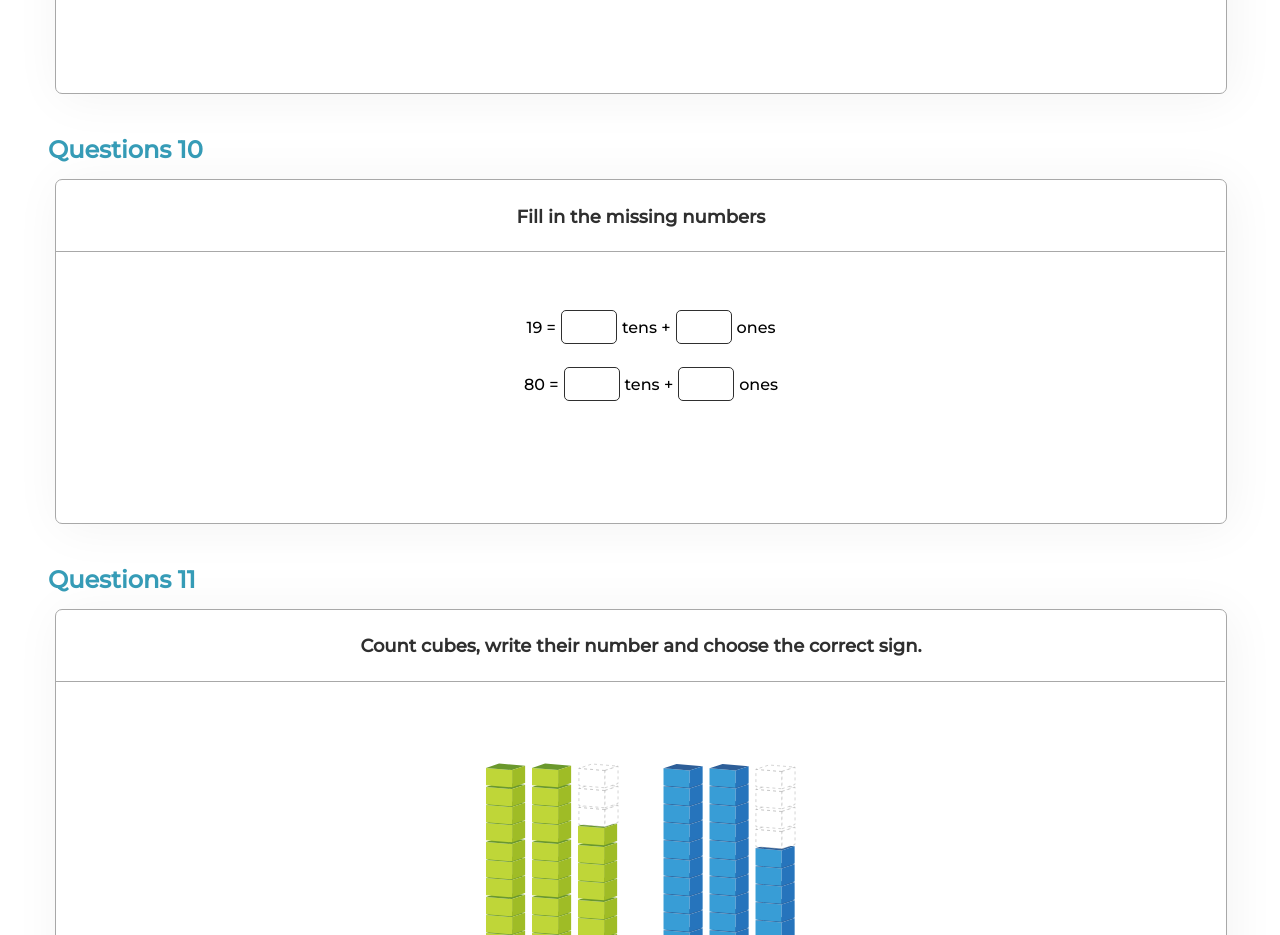
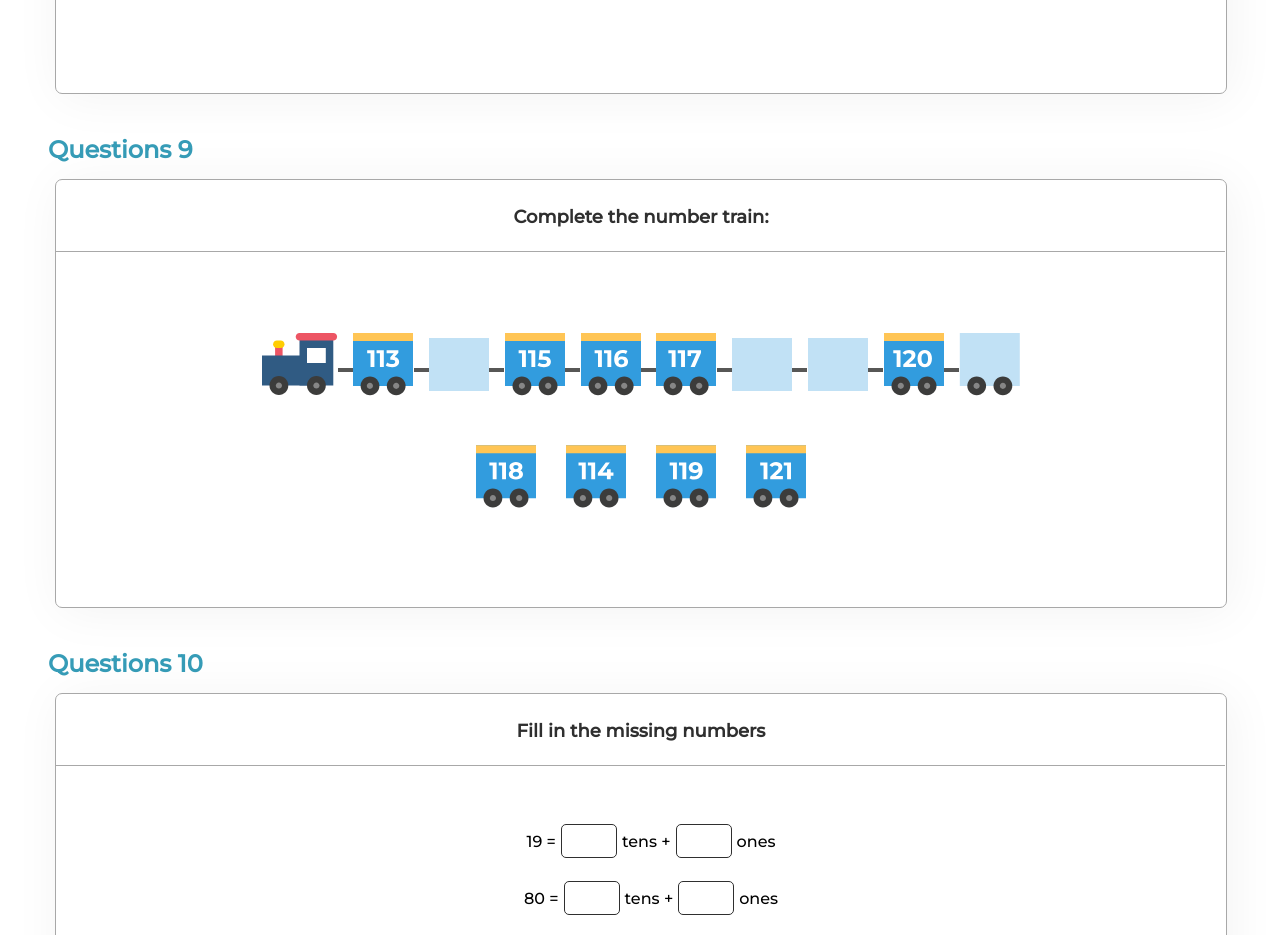
Before and after one commit to BossNumber1/2022_practithink, a plain HTML site: page TOTAL_GROUP_FIRST_WEEK/index.html in a window 1280 px wide. Shown: the part 4040-4975 px from the top of the page. Drawn offline with Linux system fonts and the light colour scheme; a script that the page names is missing.

Commit message:
completed the visual part of question 9

```diff
--- a/TOTAL_GROUP_FIRST_WEEK/global.css
+++ b/TOTAL_GROUP_FIRST_WEEK/global.css
@@ -6,6 +6,7 @@
 @import "./styles/question6.css";
 @import "./styles/question7.css";
 @import "./styles/question8.css";
+@import "./styles/question9.css";
 @import "./styles/question10.css";
 @import "./styles/question11.css";
 @import "./styles/question12.css";
--- a/TOTAL_GROUP_FIRST_WEEK/index.html
+++ b/TOTAL_GROUP_FIRST_WEEK/index.html
@@ -368,6 +368,128 @@
                 </div>
             </div>
         </div>
+        <div class="question9">
+            <div class="nameTask">Questions 9</div>
+            <div class="app9">
+                <div class="titlePage9">Complete the number train:</div>
+                <div class="lineUnderHeading9"></div>
+                <div class="content9">
+                    <div class="train">
+                        <div>
+                            <img src="./pictures/9que/main.svg" alt="main" />
+                        </div>
+
+                        <div>
+                            <img src="./pictures/9que/chain.svg" alt="chain" />
+                        </div>
+                        <div>
+                            <img
+                                src="./pictures/9que/wagonFirst.svg"
+                                alt="wagonFirst"
+                            />
+                        </div>
+                        <div>
+                            <img src="./pictures/9que/chain.svg" alt="chain" />
+                        </div>
+                        <div>
+                            <img
+                                src="./pictures/9que/wagonEmpty.svg"
+                                alt="wagonEmpty"
+                            />
+                        </div>
+                        <div>
+                            <img src="./pictures/9que/chain.svg" alt="chain" />
+                        </div>
+                        <div>
+                            <img
+                                src="./pictures/9que/wagonSecond.svg"
+                                alt="wagonSecond"
+                            />
+                        </div>
+                        <div>
+                            <img src="./pictures/9que/chain.svg" alt="chain" />
+                        </div>
+                        <div>
+                            <img
+                                src="./pictures/9que/wagonThird.svg"
+                                alt="wagonThird"
+                            />
+                        </div>
+                        <div>
+                            <img src="./pictures/9que/chain.svg" alt="chain" />
+                        </div>
+                        <div>
+                            <img
+                                src="./pictures/9que/wagonFourth.svg"
+                                alt="wagonFourth"
+                            />
+                        </div>
+                        <div>
+                            <img src="./pictures/9que/chain.svg" alt="chain" />
+                        </div>
+                        <div>
+                            <img
+                                src="./pictures/9que/wagonEmpty.svg"
+                                alt="wagonEmpty"
+                            />
+                        </div>
+                        <div>
+                            <img src="./pictures/9que/chain.svg" alt="chain" />
+                        </div>
+                        <div>
+                            <img
+                                src="./pictures/9que/wagonEmpty.svg"
+                                alt="wagonEmpty"
+                            />
+                        </div>
+                        <div>
+                            <img src="./pictures/9que/chain.svg" alt="chain" />
+                        </div>
+                        <div>
+                            <img
+                                src="./pictures/9que/wagonFifth.svg"
+                                alt="wagonFifth"
+                            />
+                        </div>
+                        <div>
+                            <img src="./pictures/9que/chain.svg" alt="chain" />
+                        </div>
+                        <div>
+                            <img
+                                src="./pictures/9que/emptyWagon.svg"
+                                alt="emptyWagon"
+                            />
+                        </div>
+                    </div>
+                    <div class="wagons">
+                        <div>
+                            <img
+                                src="./pictures/9que/firstWagon.svg"
+                                alt="firstWagon"
+                            />
+                        </div>
+                        <div>
+                            <img
+                                src="./pictures/9que/secondWagon.svg"
+                                alt="secondWagon"
+                            />
+                        </div>
+                        <div>
+                            <img
+                                src="./pictures/9que/thirdWagon.svg"
+                                alt="thirdWagon"
+                            />
+                        </div>
+                        <div>
+                            <img
+                                src="./pictures/9que/fourthWagon.svg"
+                                alt="fourthWagon"
+                            />
+                        </div>
+                    </div>
+                </div>
+            </div>
+        </div>
         <div class="question10">
             <div class="nameTask">Questions 10</div>
             <div class="app10">
--- a/TOTAL_GROUP_FIRST_WEEK/index.js
+++ b/TOTAL_GROUP_FIRST_WEEK/index.js
@@ -2015,6 +2015,7 @@ document.getElementById("submit").onclick = function () {
     question6();
     question7();
     question8();
+    question9();
     question10();
     question11();
     question12();
--- /dev/null
+++ b/TOTAL_GROUP_FIRST_WEEK/styles/question9.css
@@ -0,0 +1,72 @@
+.app9 {
+    width: 1170px;
+    height: 427px;
+    left: calc(50% - 1170px / 2);
+    top: 10px;
+    box-shadow: 4px 4px 50px rgba(0, 0, 0, 0.05);
+    border: 0.5px solid #a8a8a8;
+    border-radius: 7px;
+    margin-bottom: 51px;
+}
+
+.titlePage9 {
+    top: 26px;
+    left: calc(50% - 770px / 2);
+    width: 770px;
+    height: 22px;
+    font-style: normal;
+    font-weight: 600;
+    font-size: 18px;
+    line-height: 22px;
+    text-align: center;
+    color: #2f2f2f;
+}
+
+.lineUnderHeading9 {
+    position: absolute;
+    width: 1169px;
+    height: 0px;
+    top: 71px;
+    border-bottom: 1px solid #a8a8a8;
+}
+
+/* content styles */
+
+.content9 {
+    top: 133px;
+    left: calc(50% - 758.8px / 2);
+    width: 758.8px;
+    height: 174px;
+
+    /* border: 1px solid gray; */
+}
+
+.train {
+    width: 758.8px;
+    height: 62.2px;
+
+    /* transform: matrix(-1, 0, 0, 1, 0, 0); */
+
+    /* border: 1px solid; */
+
+    display: flex;
+    /* flex-direction: row; */
+    align-items: center;
+    justify-content: space-between;
+}
+
+.wagons {
+    top: 50px;
+    left: calc(50% - 330px / 2);
+    width: 330px;
+    height: 62.2px;
+
+    display: flex;
+    /* flex-direction: row; */
+    align-items: center;
+    justify-content: space-between;
+}
+
+.wagons div {
+    cursor: grab;
+}
```
Also changed, not shown: TOTAL_GROUP_FIRST_WEEK/pictures/9que/chain.svg (added), TOTAL_GROUP_FIRST_WEEK/pictures/9que/emptyWagon.svg (added), TOTAL_GROUP_FIRST_WEEK/pictures/9que/firstWagon.svg (added), TOTAL_GROUP_FIRST_WEEK/pictures/9que/fourthWagon.svg (added), TOTAL_GROUP_FIRST_WEEK/pictures/9que/main.svg (added), TOTAL_GROUP_FIRST_WEEK/pictures/9que/secondWagon.svg (added), TOTAL_GROUP_FIRST_WEEK/pictures/9que/thirdWagon.svg (added), TOTAL_GROUP_FIRST_WEEK/pictures/9que/wagonEmpty.svg (added), TOTAL_GROUP_FIRST_WEEK/pictures/9que/wagonFifth.svg (added), TOTAL_GROUP_FIRST_WEEK/pictures/9que/wagonFirst.svg (added), TOTAL_GROUP_FIRST_WEEK/pictures/9que/wagonFourth.svg (added), TOTAL_GROUP_FIRST_WEEK/pictures/9que/wagonSecond.svg (added), TOTAL_GROUP_FIRST_WEEK/pictures/9que/wagonThird.svg (added).
